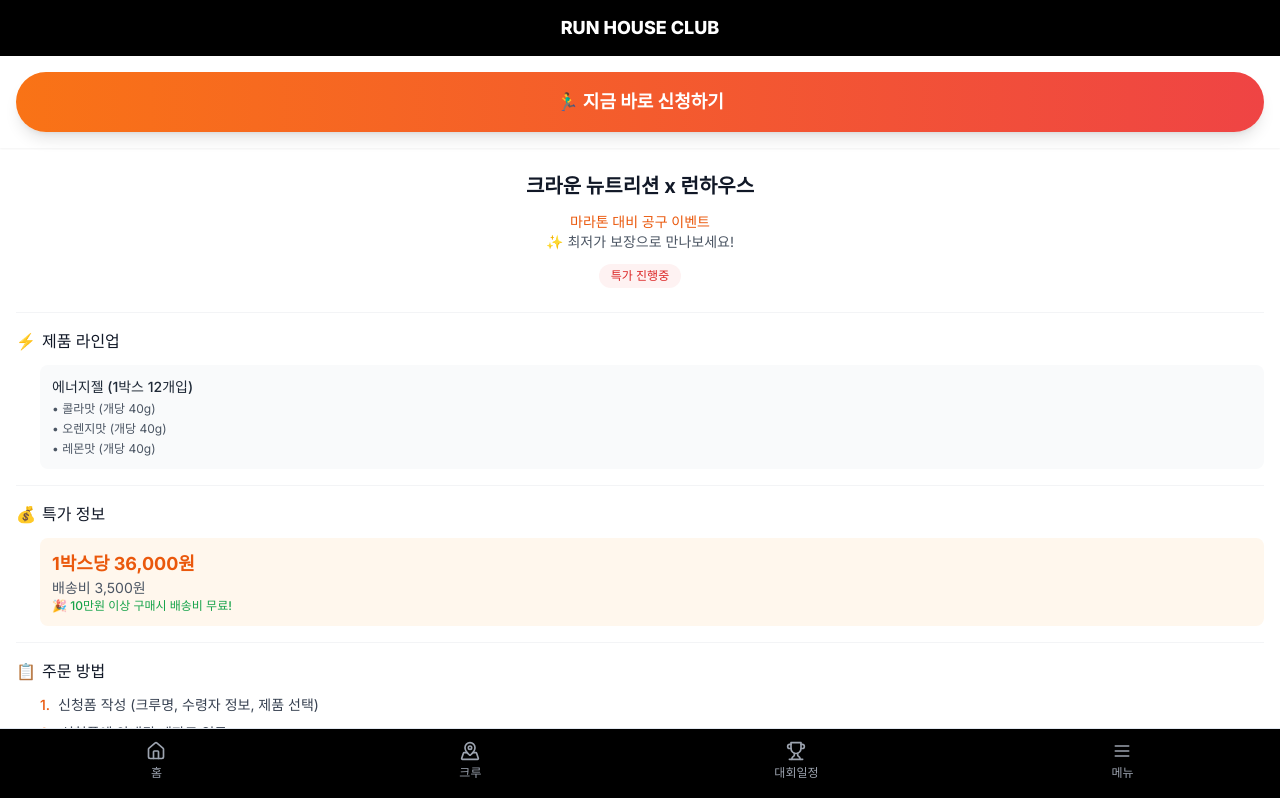
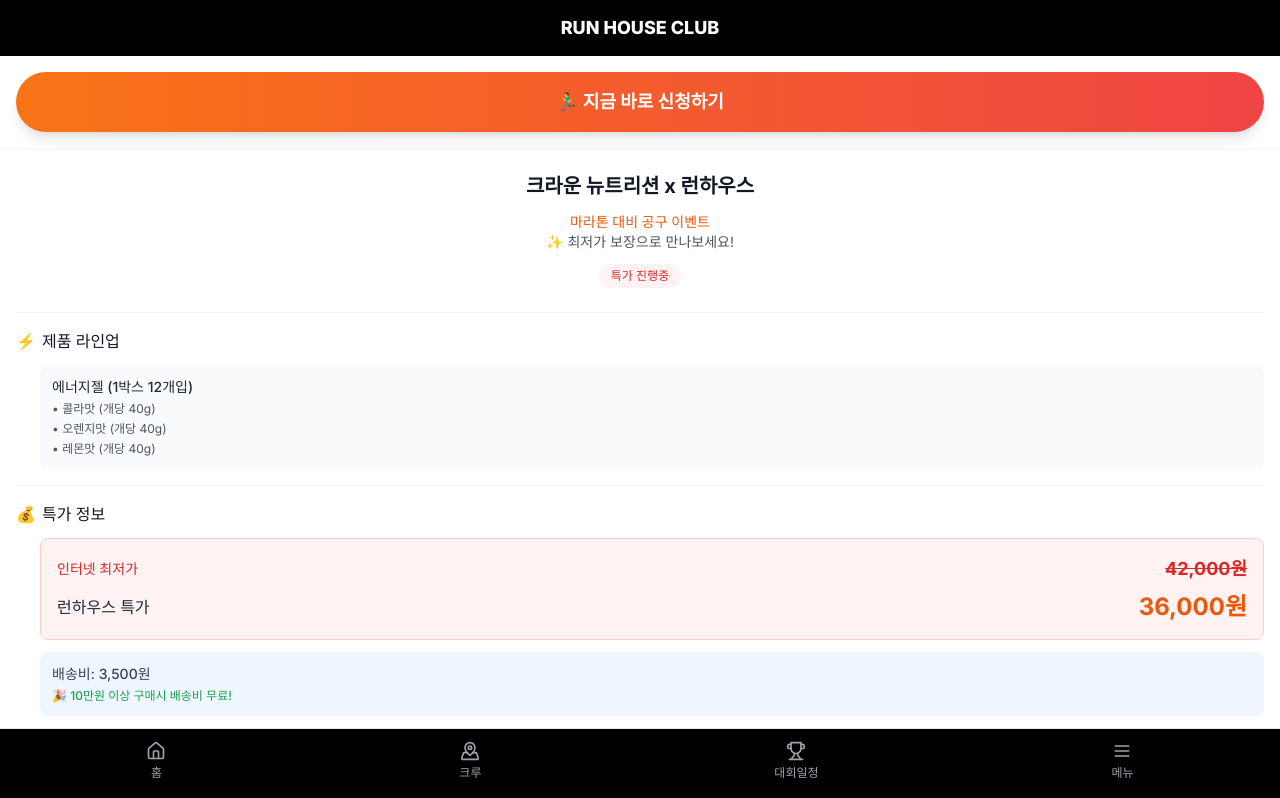
Before and after one commit to WHS95/RunningCrewMap, a Next.js app: page /notice/event/2 in a window 1280 px wide. Shown: the top 798 px of the page. Built offline with nearby package versions, Linux system fonts and the light colour scheme.

Commit message:
✨ HomePage 및 Event2Page의 콘텐츠 업데이트: InfoCard 컴포넌트의 스타일 개선, 이벤트 정보 추가 및 가격 정보 강조, NoticeBanner 컴포넌트의 구조 조정

```diff
--- a/src/app/home/page.tsx
+++ b/src/app/home/page.tsx
@@ -37,8 +37,8 @@
       className='flex items-center justify-between w-full p-4 mb-2 text-white transition-all duration-200 bg-black cursor-pointer rounded-xl hover:bg-gray-900 hover:translate-y-[-2px] hover:scale-[1.01] active:translate-y-[2px] hover:shadow-md'
       onClick={handleClick}
     >
-      <div className='flex items-center gap-3'>
-        <div className='flex items-center justify-center w-8 h-8 transition-colors duration-200 bg-gray-700 rounded-full hover:bg-gray-600'>
+      <div className='flex gap-3 items-center'>
+        <div className='flex justify-center items-center w-8 h-8 bg-gray-700 rounded-full transition-colors duration-200 hover:bg-gray-600'>
           {icon === "running" && <FaRunning size={16} />}
           {icon === "marathon" && <FaMedal size={16} />}
           {icon === "mbti" && <FaBook size={16} />}
@@ -126,10 +126,16 @@
       {
         id: 1,
         link: "/notice/event/1",
-        // imageUrl: "/event4.png",
         imageUrl: "/event5.webp",
-        // title: "크루 깃발 무료 제작 이벤트",
-        // description: "보아델와 런하우스 협업 프로모션",
+        title: "크루 깃발 무료 제작",
+        description: "보아델와 런하우스 협업 프로모션",
+      },
+      {
+        id: 2,
+        link: "/notice/event/2",
+        imageUrl: "/배너크라운.png",
+        title: "크라운 뉴트리션 x 런하우스",
+        description: "마라톤 대비 공구 이벤트 - 최저가 보장",
       },
     ],
     []
@@ -157,7 +163,7 @@
   if (isLoading) {
     return (
       <div
-        className='flex items-center justify-center min-h-screen'
+        className='flex justify-center items-center min-h-screen'
         style={{
           paddingTop: CSS_VARIABLES.HEADER_PADDING,
         }}
--- a/src/app/notice/event/2/page.tsx
+++ b/src/app/notice/event/2/page.tsx
@@ -33,7 +33,7 @@
       {/* 신청 버튼 - 최상단 고정 */}
       <div className='relative z-10 p-4 bg-white shadow-sm'>
         <Link
-          href='https://forms.gle/XrY68pzGczPdSP9j8'
+          href='https://forms.gle/Nd29zhmeNvNgKptaA'
           target='_blank'
           className='block w-full py-4 text-lg font-bold text-center text-white transition bg-gradient-to-r from-orange-500 to-red-500 rounded-full shadow-lg hover:from-orange-600 hover:to-red-600 active:transform active:scale-[0.98]'
         >
@@ -78,17 +78,37 @@
             </div>
           </div>
         </div>
-        {/* 가격 정보 */}
+        {/* 가격 정보 - 최저가 강조 */}
         <div className='py-4 space-y-3 border-b border-gray-100'>
           <h3 className='flex items-center text-base font-medium text-gray-900'>
             <span className='mr-1.5'>💰</span> 특가 정보
           </h3>
-          <div className='ml-6 space-y-2'>
-            <div className='p-3 bg-orange-50 rounded-lg'>
-              <p className='text-lg font-bold text-orange-600'>
-                1박스당 36,000원
+          <div className='ml-6 space-y-3'>
+            {/* 최저가 비교 강조 */}
+            <div className='p-4 bg-red-50 rounded-lg border border-red-200'>
+              <div className='flex justify-between items-center mb-2'>
+                <span className='text-sm font-medium text-red-600'>
+                  인터넷 최저가
+                </span>
+                <span className='text-lg font-bold text-red-600 line-through'>
+                  42,000원
+                </span>
+              </div>
+              <div className='flex justify-between items-center'>
+                <span className='text-base font-medium text-gray-800'>
+                  런하우스 특가
+                </span>
+                <span className='text-2xl font-bold text-orange-600'>
+                  36,000원
+                </span>
+              </div>
+            </div>
+
+            {/* 배송비 정보 */}
+            <div className='p-3 bg-blue-50 rounded-lg'>
+              <p className='mb-1 text-sm text-gray-700'>
+                배송비: <span className='font-medium'>3,500원</span>
               </p>
-              <p className='text-sm text-gray-600'>배송비 3,500원</p>
               <p className='text-xs font-medium text-green-600'>
                 🎉 10만원 이상 구매시 배송비 무료!
               </p>
--- a/src/components/home/NoticeBanner.tsx
+++ b/src/components/home/NoticeBanner.tsx
@@ -111,7 +111,7 @@
     const currentItem = items[currentIndex];
 
     return (
-      <div className='relative w-full p-0 m-0 overflow-hidden'>
+      <div className='overflow-hidden relative p-0 m-0 w-full'>
         <div
           className='relative w-full h-40 sm:h-44 md:h-48'
           onTouchStart={handleTouchStart}
@@ -136,10 +136,9 @@
                 className='object-cover'
                 style={{ objectPosition: "center" }}
               />
-
-              {/* 텍스트 오버레이 */}
-              {(currentItem.title || currentItem.description) && (
-                <div className='absolute bottom-0 left-0 right-0 p-3 text-white bg-gradient-to-t from-black/70 to-transparent'>
+              텍스트 오버레이
+              {/* {(currentItem.title || currentItem.description) && (
+                <div className='absolute right-0 bottom-0 left-0 p-3 text-white bg-gradient-to-t to-transparent from-black/70'>
                   {currentItem.title && (
                     <h3 className='text-lg font-bold leading-tight'>
                       {currentItem.title}
@@ -149,14 +148,14 @@
                     <p className='mt-1 text-sm'>{currentItem.description}</p>
                   )}
                 </div>
-              )}
+              )} */}
             </div>
           </div>
         </div>
 
         {/* 인디케이터 */}
         {items.length > 1 && (
-          <div className='flex justify-center gap-1 mt-2'>
+          <div className='flex gap-1 justify-center mt-2'>
             {items.map((_, index) => (
               <button
                 key={index}
```
